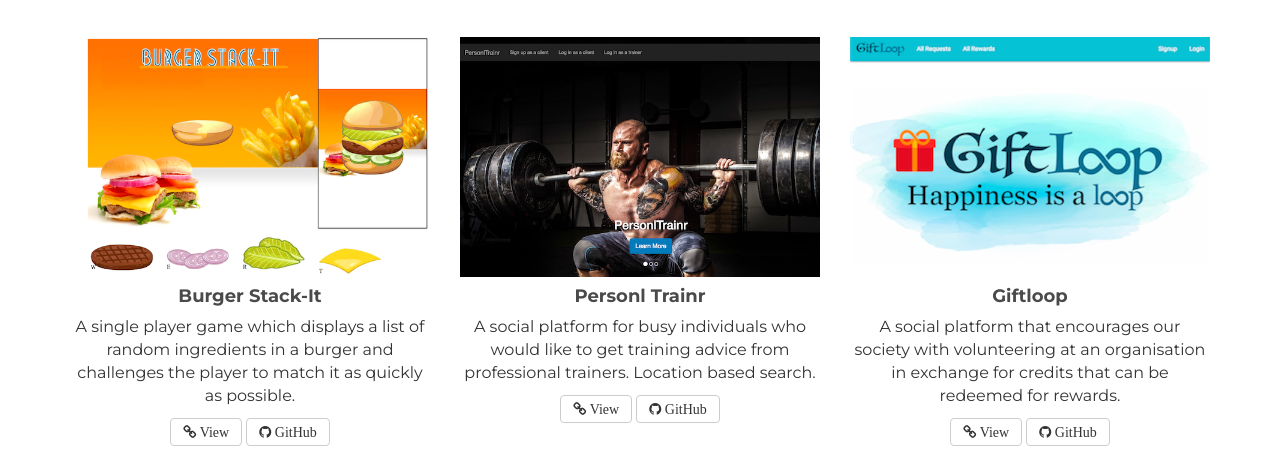
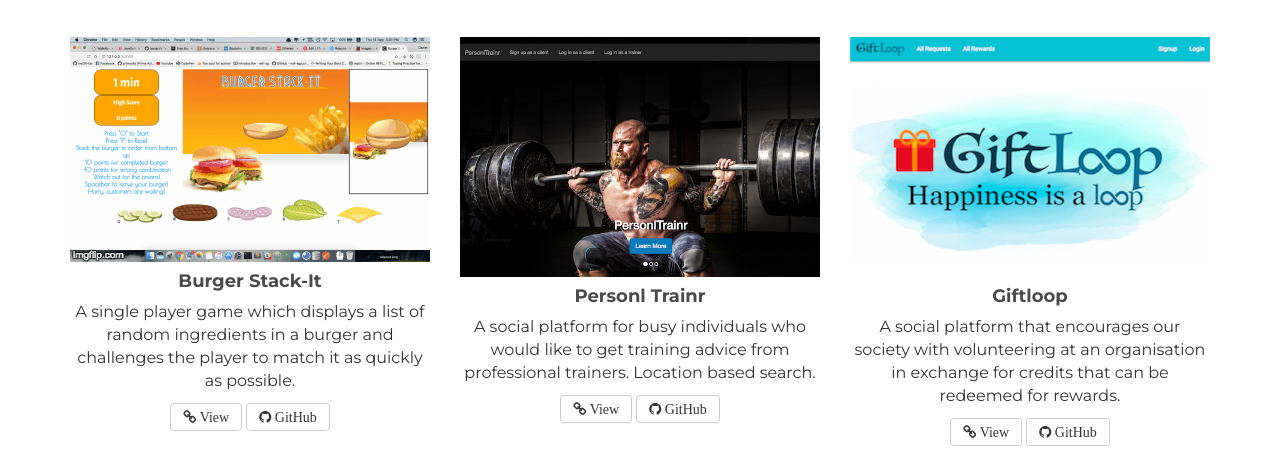
Before and after one commit to ddanielnp/daniellty, a plain HTML site: page index.html in a window 1280 px wide. Shown: the part 723-1196 px from the top of the page. Drawn offline with nearby package versions, Linux system fonts and the light colour scheme.

Commit message:
add proj1.gif

```diff
--- a/index.html
+++ b/index.html
@@ -69,7 +69,7 @@
       <h1>My Projects</h1>
 
       <div class="col-lg-4 col-md-4 col-sm-4 gallery">
-        <img src="assets/img/portfolio/folio01.png" class="img-responsive">
+        <img src="assets/img/portfolio/folio01.gif" class="img-responsive">
         <h4>Burger Stack-It</h4>
         <p>A single player game which displays a list of random ingredients in a burger and challenges the player to match it as quickly as possible.</p>
         <a target="_blank" href="https://ddanielnp.github.io/project-1/" class="btn btn-default fa fa-link"> View</a>
```
Also changed, not shown: assets/img/portfolio/folio01.gif (added).
